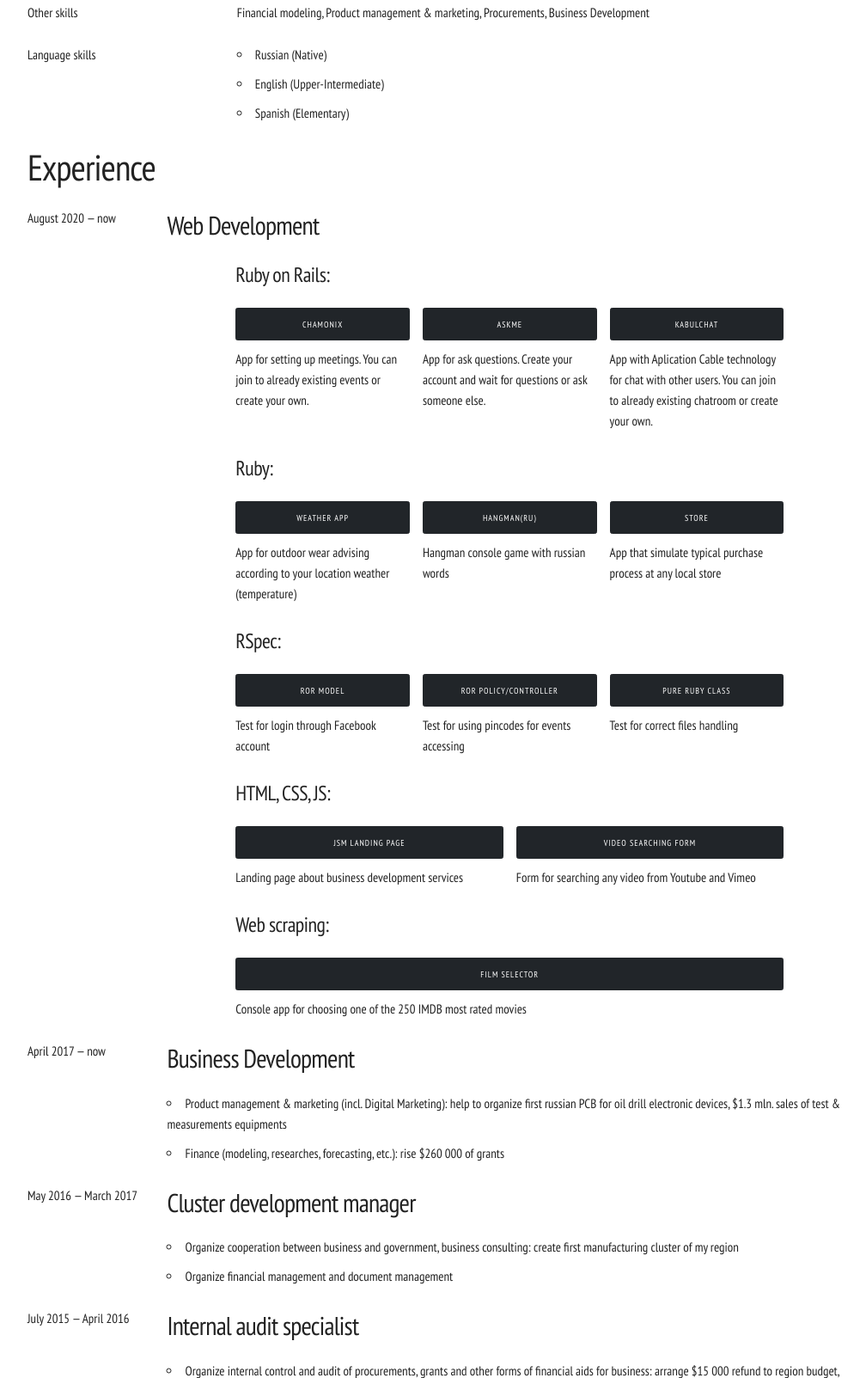
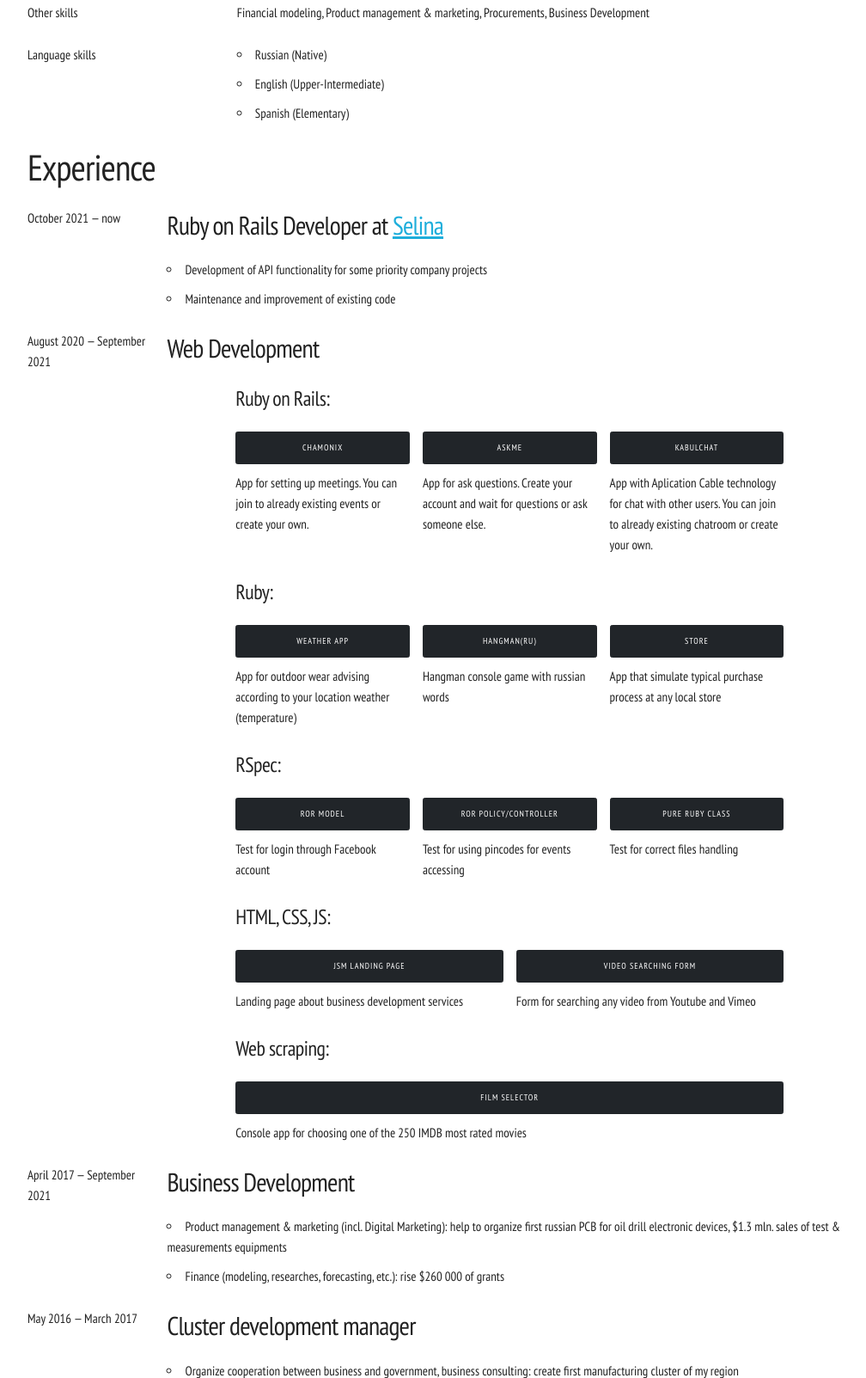
Before and after one commit to Alejaldo/cv, a plain HTML site: page index.html in a window 1280 px wide. Shown: the part 2319-3922 px from the top of the page at 86% size, without its empty margins (128-1136 px from the left). Drawn offline with nearby package versions, Linux system fonts and the light colour scheme.

Commit message:
Update experience

```diff
--- a/index.html
+++ b/index.html
@@ -292,7 +292,19 @@
     <h2>Experience</h2>
     <div class="row">
       <div class="col-2">
-        <p>August 2020 — now</p>
+        <p>October 2021 — now</p>
+      </div>
+      <div class="col-10">
+        <h4>Ruby on Rails Developer at <a href="https://www.selina.com/" target="_blank">Selina</a></h4>
+        <ul>
+          <li>Development of API functionality for some priority company projects</li>
+          <li>Maintenance and improvement of existing code</li>
+        </ul>
+      </div>
+    </div>
+    <div class="row">
+      <div class="col-2">
+        <p>August 2020 — September 2021</p>
       </div>
       <div class="col-10">
         <h4>Web Development</h4>
@@ -424,7 +436,7 @@
     </div>
     <div class="row">
       <div class="col-2">
-        <p>April 2017 — now</p>
+        <p>April 2017 — September 2021</p>
       </div>
       <div class="col-10">
         <h4>Business Development</h4>
```
